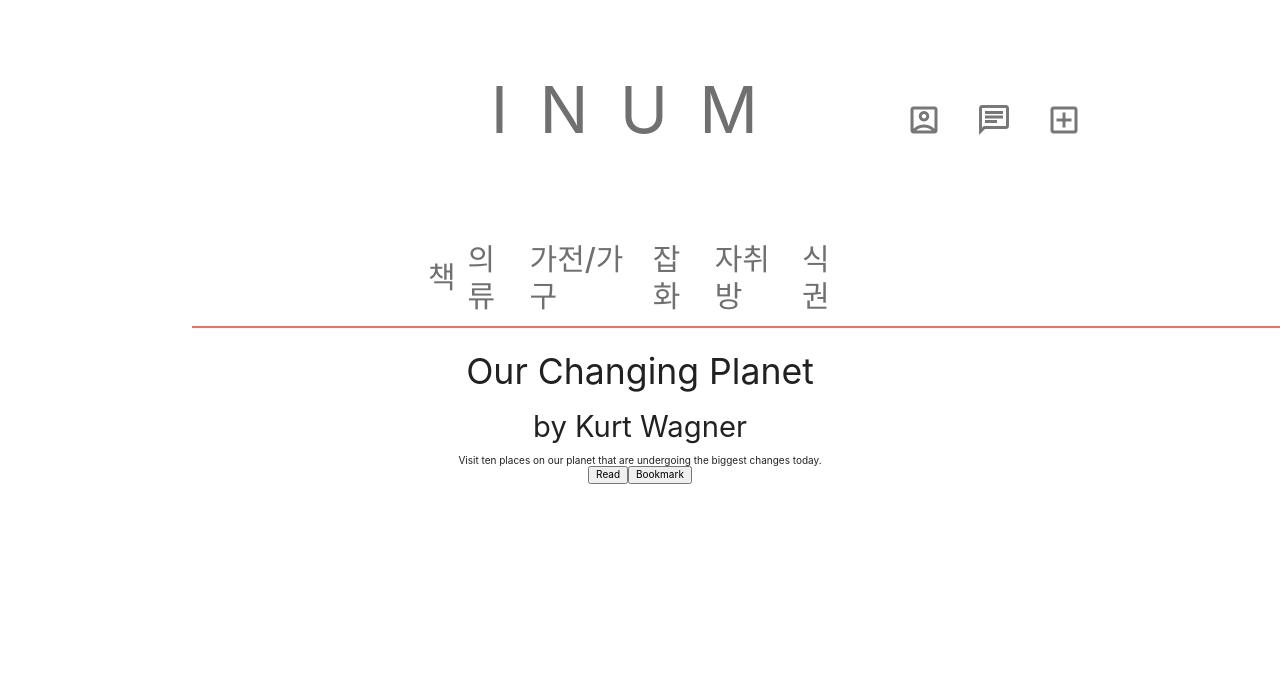
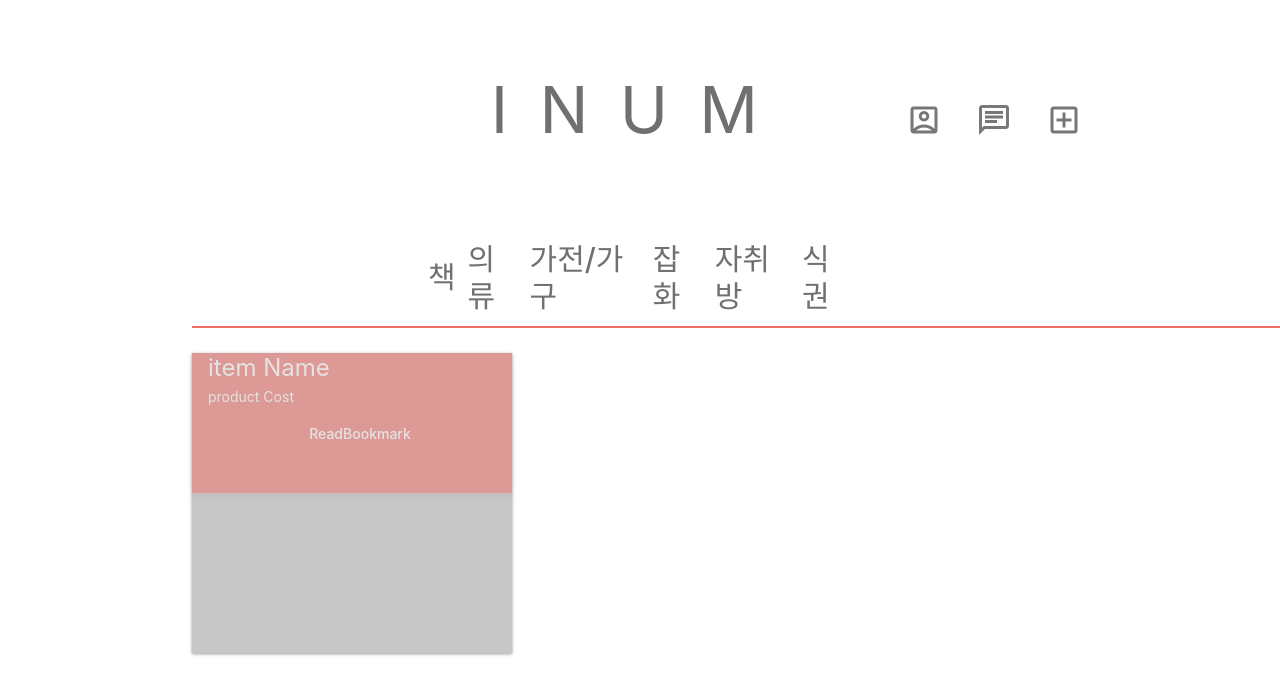
Before and after one commit to inu-appcenter/INUMWeb, a React app: page / in a window 1280 px wide. Shown: the top 694 px of the page. Built offline with nearby package versions, Linux system fonts and the light colour scheme.

Commit message:
item css

```diff
--- a/src/App.scss
+++ b/src/App.scss
@@ -2,6 +2,7 @@
 @import './style/global.scss';
 @import './style/header.scss';
 @import './style/navigation.scss';
+@import './style/item.scss';
 
 // @import '@material/card/mdc-card';
 // @import '@material/card/_mixins'
--- a/src/component/item/ItemCard.jsx
+++ b/src/component/item/ItemCard.jsx
@@ -5,19 +5,20 @@ class ItemCard extends Component {
     render() {
         return (
             <div>
-                <div class="mdc-card demo-card">
-                    <div class="mdc-card__primary-action demo-card__primary-action" tabindex="0">
-                        <div class="mdc-card__media mdc-card__media--16-9 demo-card__media" ></div>
-                        <div class="demo-card__primary">
-                        <h2 class="demo-card__title mdc-typography mdc-typography--headline6">Our Changing Planet</h2>
-                        <h3 class="demo-card__subtitle mdc-typography mdc-typography--subtitle2">by Kurt Wagner</h3>
+                <div class="mdc-card itemCard">
+                    <div class="mdc-card__primary-action" tabindex="0">
+                        <div class="mdc-card__media mdc-card__media--16-9"></div>
+                    </div>
+                    <div className="itemDetail">
+                        <div class="itemHeader">
+                            <div class="mdc-typography itemName">item Name</div>
+                            <div class="mdc-typography itemPrice">product Cost</div>
                         </div>
-                        <div class="demo-card__secondary mdc-typography mdc-typography--body2">Visit ten places on our planet that are undergoing the biggest changes today.</div>
-                    </div>
-                    <div class="mdc-card__actions">
-                        <div class="mdc-card__action-buttons">
-                        <button class="mdc-button mdc-card__action mdc-card__action--button">Read</button>
-                        <button class="mdc-button mdc-card__action mdc-card__action--button">Bookmark</button>
+                        <div class="itemBtnGroup">
+                            <div class="mdc-card__action-buttons ">
+                                <button class="mdc-card__action mdc-card__action--button itemBtn">Read</button>
+                                <button class="mdc-card__action mdc-card__action--button itemBtn">Bookmark</button>
+                            </div>
                         </div>
                     </div>
                 </div>
--- /dev/null
+++ b/src/style/item.scss
@@ -0,0 +1,70 @@
+.itemCard{
+    width: 32rem;
+    height: 30rem;
+    box-shadow: 0 1px 3px 0 rgba(0, 0, 0, 0.4);
+    background-color: #c8c7c7;
+    .itemHeader{
+        background-color: $faded_orange;
+        margin-top:2.5rem;
+        margin-left:1.6rem;
+        h2,h3{
+            color: white;
+        }
+    }
+    .itemBtnGroup{
+        margin-left:1.6rem;
+        margin-top: 2rem;
+        padding: 0;
+    }
+    .itemBtn{
+        padding: 0;
+        object-fit: contain;
+        background-color: transparent;
+        background-repeat: no-repeat;
+        border: none;
+        cursor:pointer;
+        overflow: hidden;
+        outline:none;
+        // font-family: Roboto;
+        font-size: 1.4rem;
+        font-weight: 500;
+        font-style: normal;
+        font-stretch: normal;
+        line-height: 1.43;
+        letter-spacing: normal;
+        text-align: left;
+        color: #ffffff;
+    }
+    .itemDetail{
+        width: 32rem;
+        height: 14rem;
+        opacity: 0.5;
+        box-shadow: 0 3px 6px 0 rgba(165, 39, 39, 0.16);
+        background-color: $faded_orange;
+        .itemName{
+            height: 2.9rem;
+            // font-family: Roboto;
+            font-size: 2.4rem;
+            font-weight: normal;
+            font-style: normal;
+            font-stretch: normal;
+            line-height: 1.21;
+            letter-spacing: normal;
+            text-align: left;
+            color: #ffffff;
+        }
+        .itemPrice{
+            height: 1.7rem;
+            margin-top:0.5rem;
+            // font-family: Roboto;
+            font-size: 1.4rem;
+            font-weight: normal;
+            font-style: normal;
+            font-stretch: normal;
+            line-height: 1.43;
+            letter-spacing: normal;
+            text-align: left;
+            color: #ffffff;
+        }
+    }
+}
```
